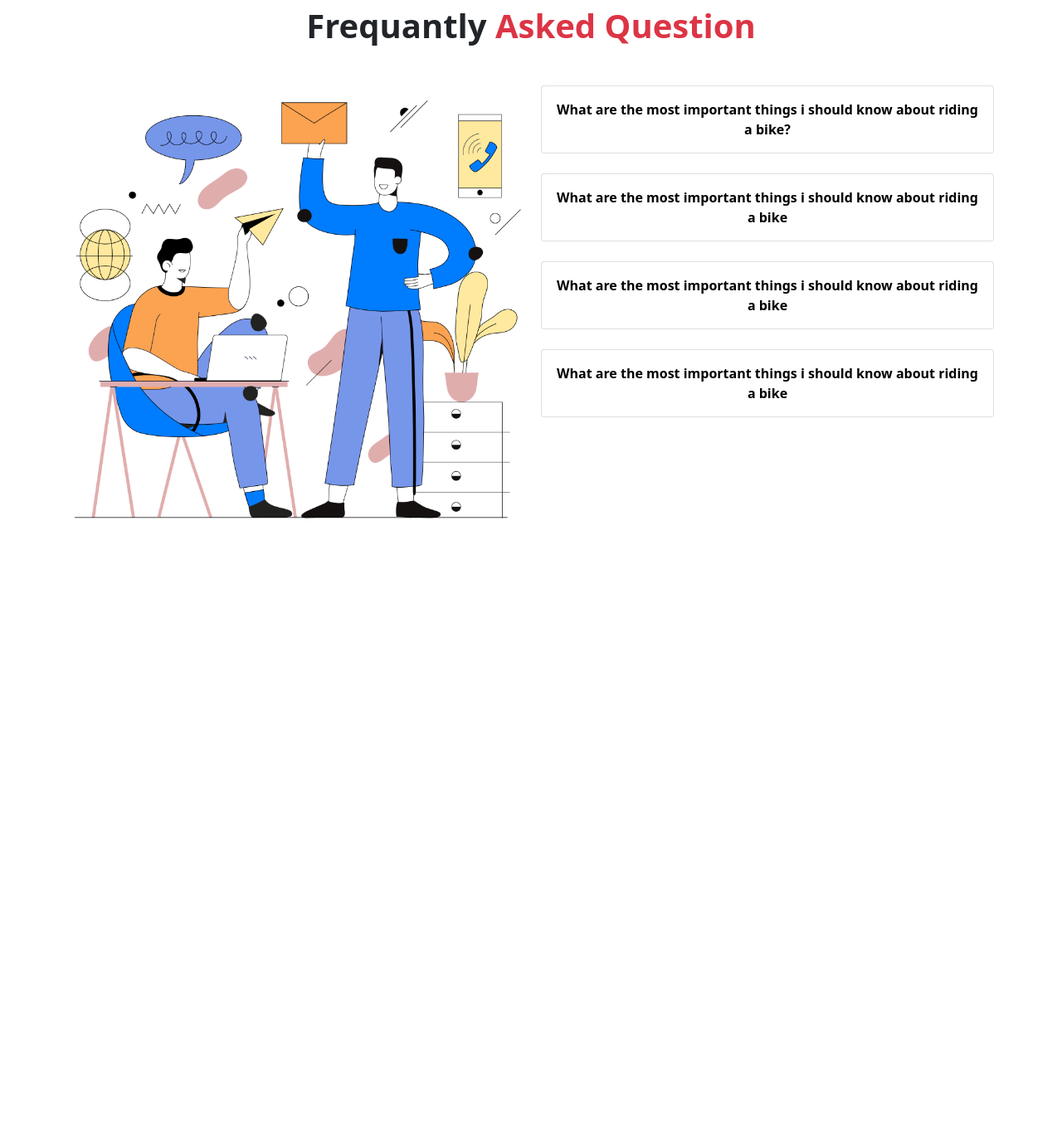
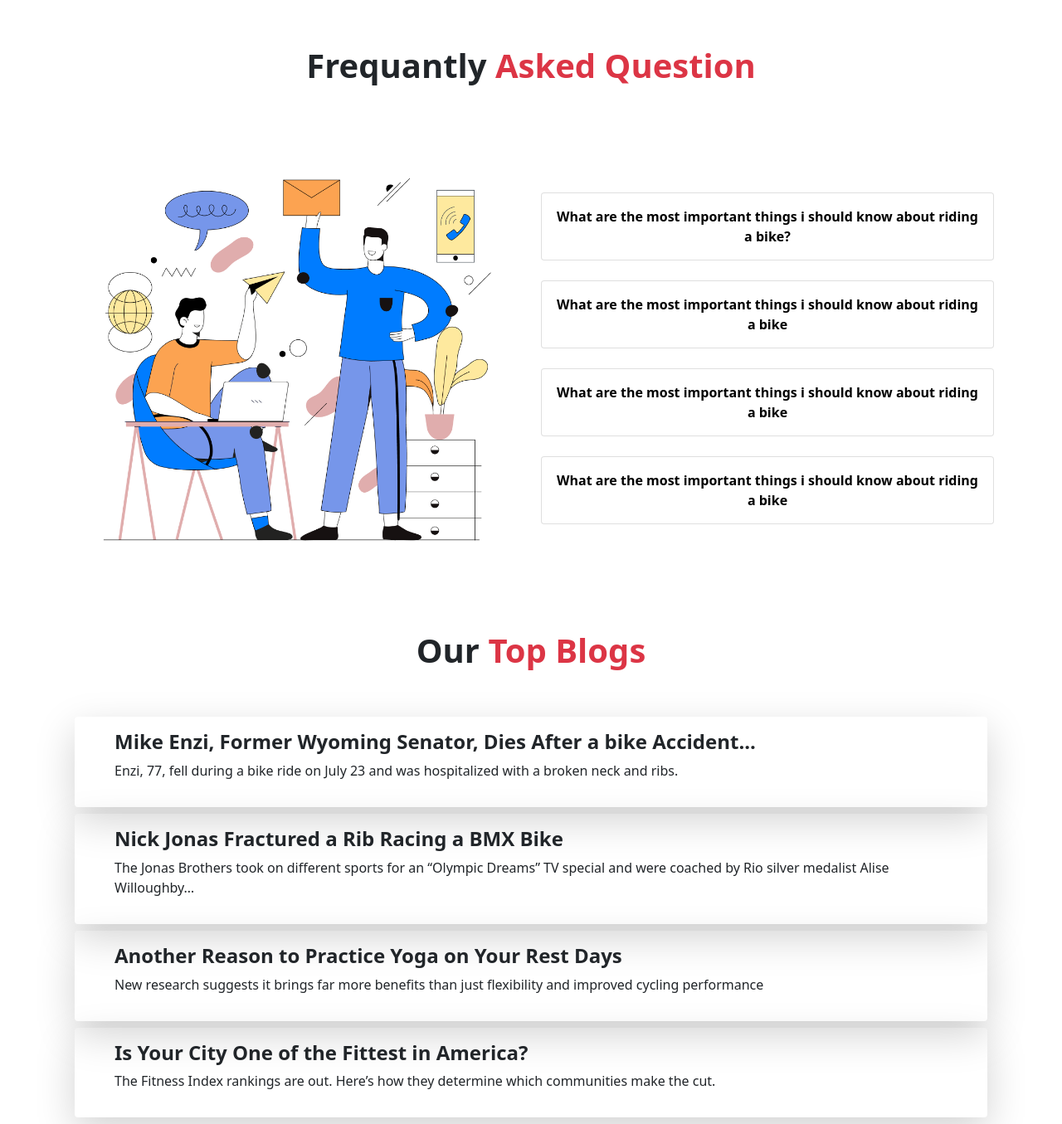
Before and after one commit to Ajij-khaan/honda-cbr, a plain HTML site: page index.html in a window 1280 px wide. Shown: the part 1676-3031 px from the top of the page at 83% size. Before the commit the page ends 2315 px from the top, so only its background shows below. Drawn offline with nearby package versions, Linux system fonts and the light colour scheme.

Commit message:
Section added

```diff
--- a/index.html
+++ b/index.html
@@ -150,12 +150,12 @@
         <section class="container">
             <div class="row">
                 <div class="d-flex align-items-center flex-column">
-                    <h1 class="fw-bold mb-5">Frequantly <span class="text-danger">Asked Question</span></h1>
+                    <h1 class="fw-bold my-5">Frequantly <span class="text-danger">Asked Question</span></h1>
                 </div>
             </div>
 
-            <div class="row">
-                <div class="col-lg-6">
+            <div class="row align-items-center">
+                <div class="col-lg-6 p-5">
                     <img src="images/faq.png" class="w-100" alt="">
                 </div>
                 <!-- Collaps -->
@@ -232,6 +232,60 @@
             </div>
 
         </section>
+
+        <!-- Our Latest Video -->
+        <section class="container rounded">
+            <div class="row">
+                <div class="d-flex align-items-center flex-column">
+                    <h1 class="fw-bold my-5">Our <span class="text-danger">Top Blogs</span></h1>
+                </div>
+            </div>
+            <article class="Trending-Blogs d-flex justify-content-center">
+                <div class=" ">
+                    <div class="blog-post m-2 bg-black-50 px-5 py-3 rounded shadow-lg">
+                        <a href="" class="text-decoration-none">
+                            <h1 class="fs-4 fw-bold text-dark">Mike Enzi, Former Wyoming Senator, Dies After a
+                                bike
+                                Accident...
+                            </h1>
+                            <p class="text-dark">Enzi, 77, fell during a bike ride on July 23 and was hospitalized
+                                with a
+                                broken neck and
+                                ribs.
+                            </p>
+                        </a>
+                    </div>
+
+                    <div class="blog-post m-2 bg-black-50 px-5 py-3 rounded shadow-lg">
+                        <a href="" class="text-decoration-none">
+                            <h1 class="fs-4 fw-bold text-dark">Nick Jonas Fractured a Rib Racing a BMX Bike</h1>
+                            <p class="text-dark">The Jonas Brothers took on different sports for an “Olympic Dreams” TV
+                                special and were coached by Rio silver medalist Alise Willoughby…
+                            </p>
+                        </a>
+                    </div>
+
+                    <div class="blog-post m-2 bg-black-50 px-5 py-3 rounded shadow-lg">
+                        <a href="" class="text-decoration-none">
+                            <h1 class="fs-4 fw-bold text-dark">Another Reason to Practice Yoga on Your Rest Days</h1>
+                            <p class="text-dark">New research suggests it brings far more benefits than just flexibility
+                                and improved cycling performance</p>
+                        </a>
+                    </div>
+
+                    <div class="blog-post m-2 bg-black-50 px-5 py-3 rounded shadow-lg">
+                        <a href="" class="text-decoration-none">
+                            <h1 class="fs-4 fw-bold text-dark">Is Your City One of the Fittest in America?</h1>
+                            <p class="text-dark">The Fitness Index rankings are out. Here’s how they determine which
+                                communities make the cut.</p>
+                        </a>
+                    </div>
+
+                </div>
+
+
+            </article>
+        </section>
     </main>
 
 
```
